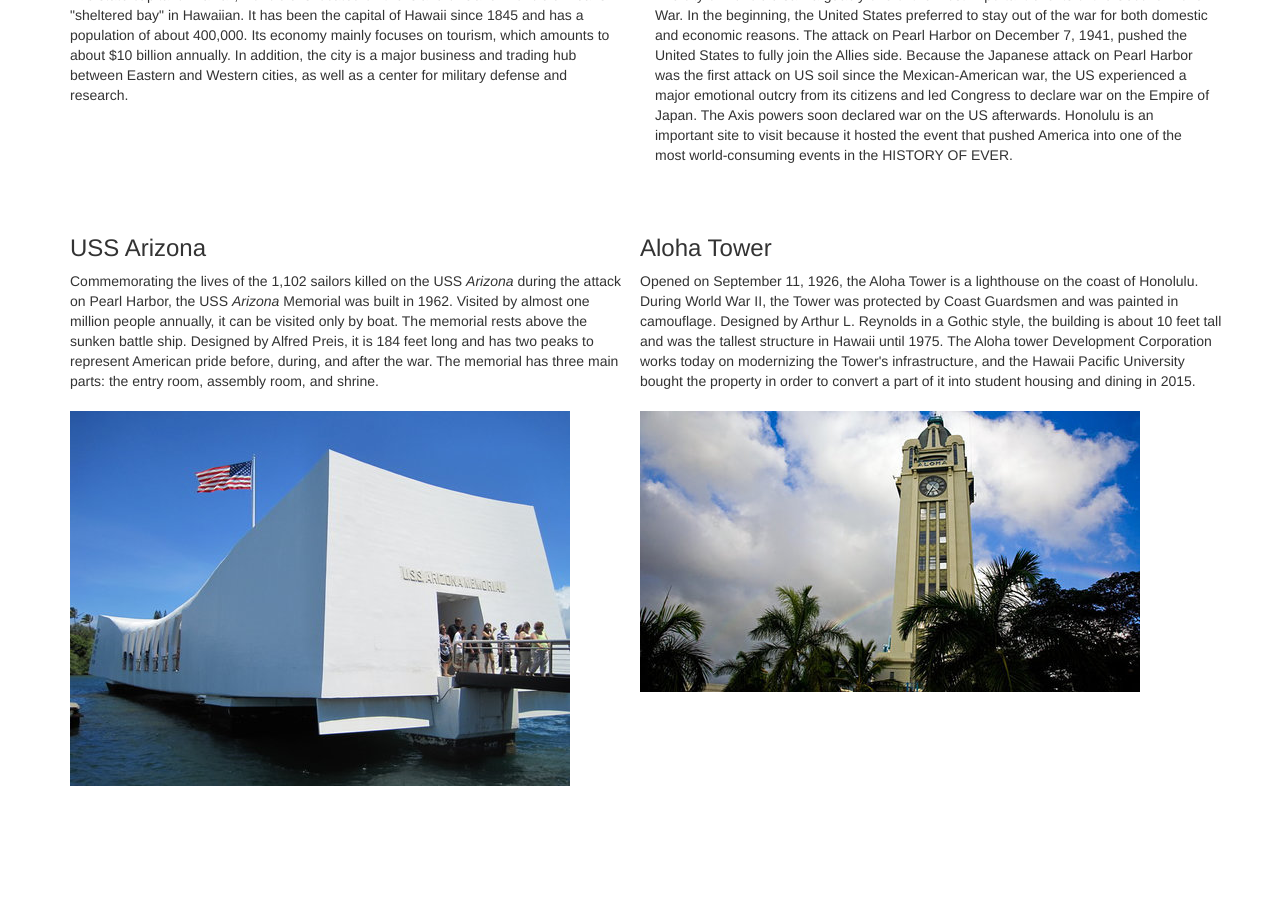
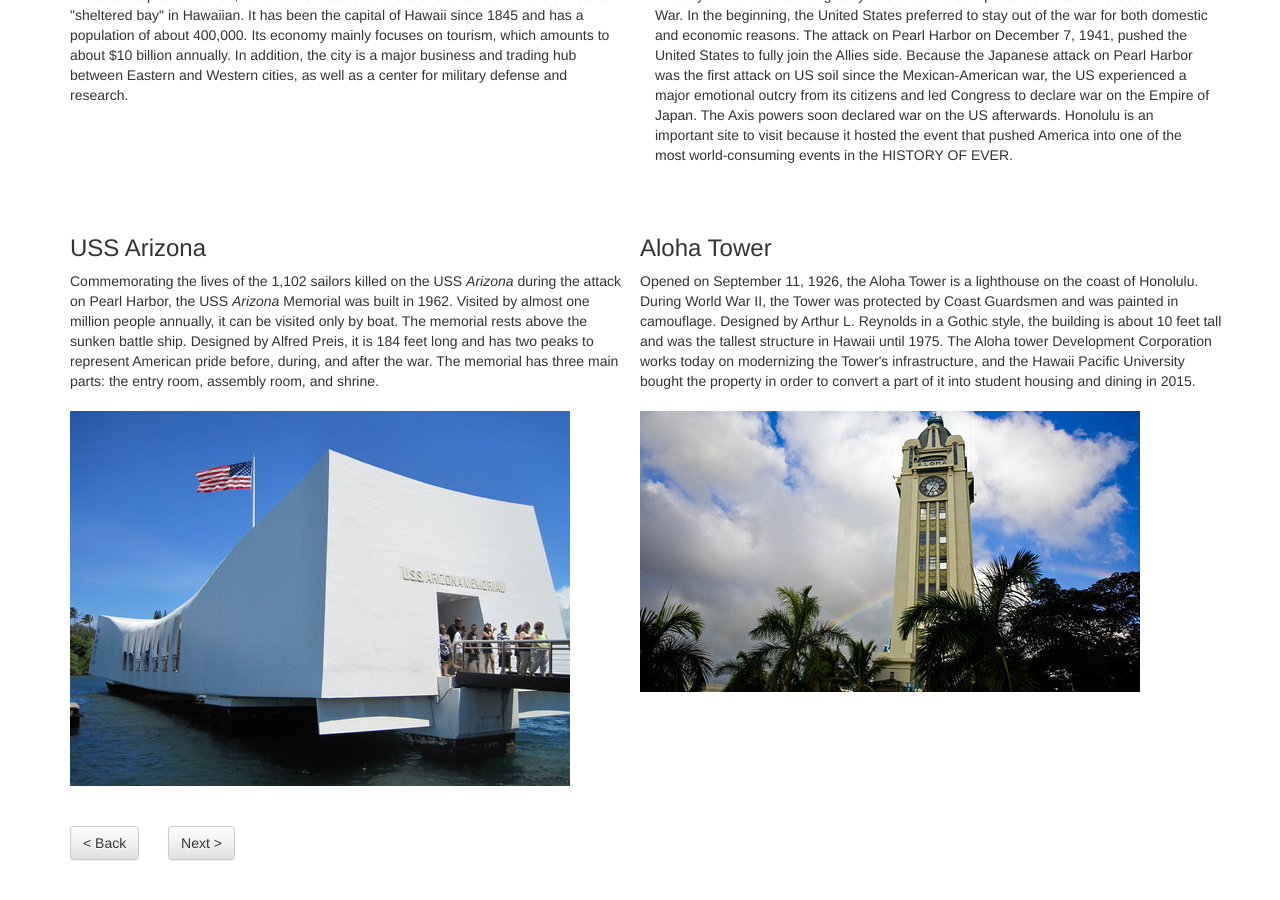
Before and after one commit to heztet/blue-lion-travels, a Jekyll site: the page built from _posts/2014-04-25-pearl-harbor.md, in a window 1280 px wide and 900 px high, scrolled down 599 px. Built offline with Jekyll 4.4.1, drawn with Linux system fonts in a browser that asks for light colours; nearby versions of some CDN libraries; before the commit the page ends 1385 px from its top, so only the background shows below that.

Commit message:
Better buttons

```diff
--- a/_layouts/location.html
+++ b/_layouts/location.html
@@ -32,8 +32,26 @@
 
       	{{ content }}
 
-      </div> <!-- /container -->
+      	<br><br>
 
 
+      	<div class="btn-group row">
+        	{% if page.previous %}
+                <div class="col-md-6">
+                <a href="{{ site.baseurl }}{{ page.previous.url }}"><button type="button" class="btn btn-default">&lt Back</button></a>
+            	</div>
+        	{% endif %}
+
+        	{% if page.next %}
+                <div class="col-md-6">
+                <a href="{{ site.baseurl }}{{ page.next.url }}"><button type="button" class="btn btn-default">Next &gt</button></a>
+            	</div>
+        	{% endif %}
+       	</div>
+       	</div>
+
+       	<br><br>
+
+       	</div> <!-- /container -->
     </body>
 </html>
--- a/index.html
+++ b/index.html
@@ -15,7 +15,7 @@ title: Blue Lion Travels
 {% for post in site.posts %}
 	<div class="col-md-4">
 		<a href="{{ site.baseurl }}{{ post.url }}">
-			<img src="{{ site.baseurl }}/images/resized/{{ post.feature }}" class="img-responsive" alt="{{ post.title }}" style="width:400px;height:300px">
+			<img src="{{ site.baseurl }}/images/{{ post.feature }}" class="img-responsive" alt="{{ post.title }}" style="width:500px;height:300px">
 		</a>
 	</div>
 {% endfor %}
```
Also changed, not shown: _posts/2014-04-25-nyc.md (+1 -1 lines), _posts/2014-04-25-pearl-harbor.md (+1 -1 lines), _posts/2014-04-25-versailles.md (+1 -1 lines). Lines whose indentation alone changed are shown as unchanged.
